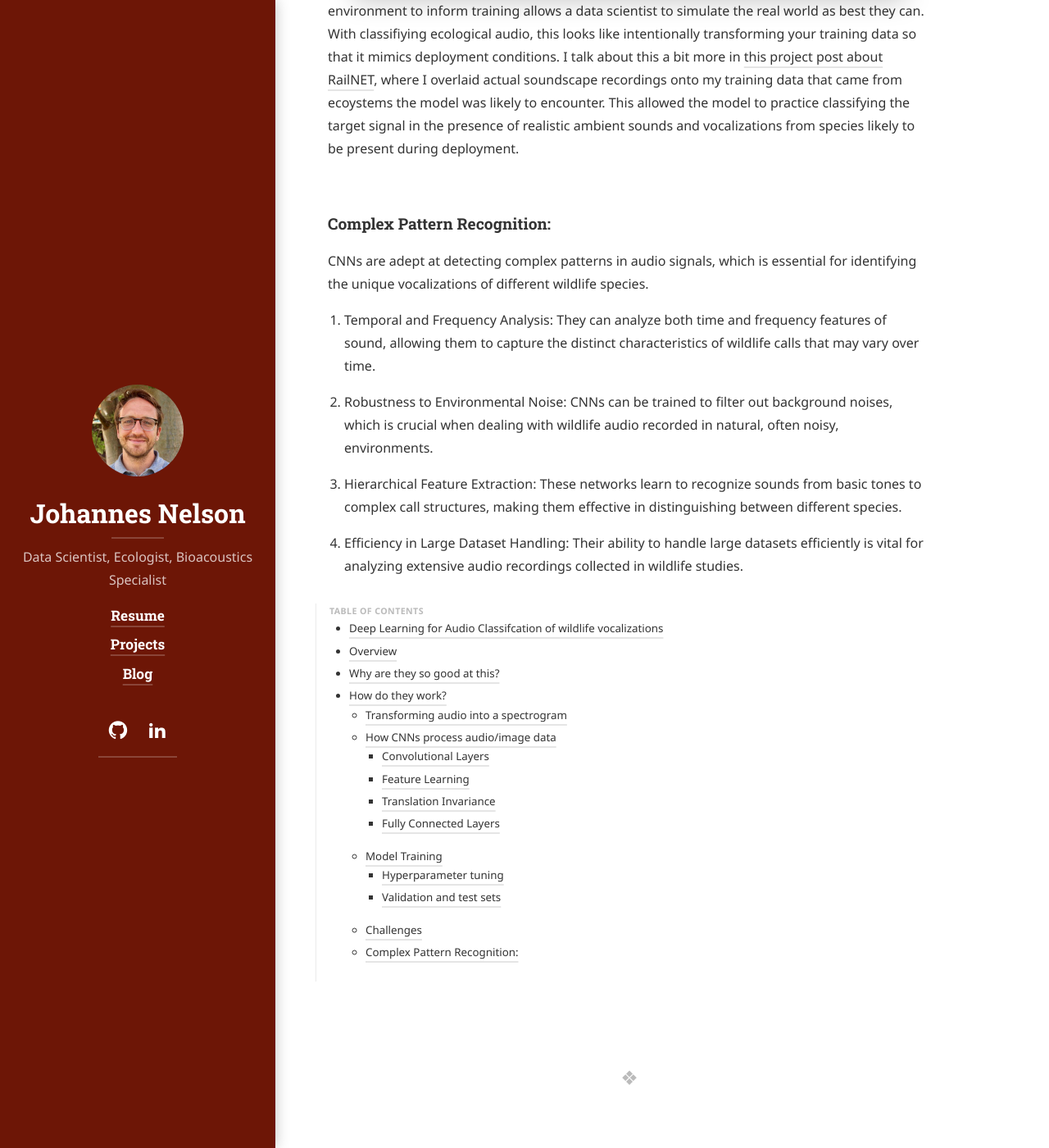
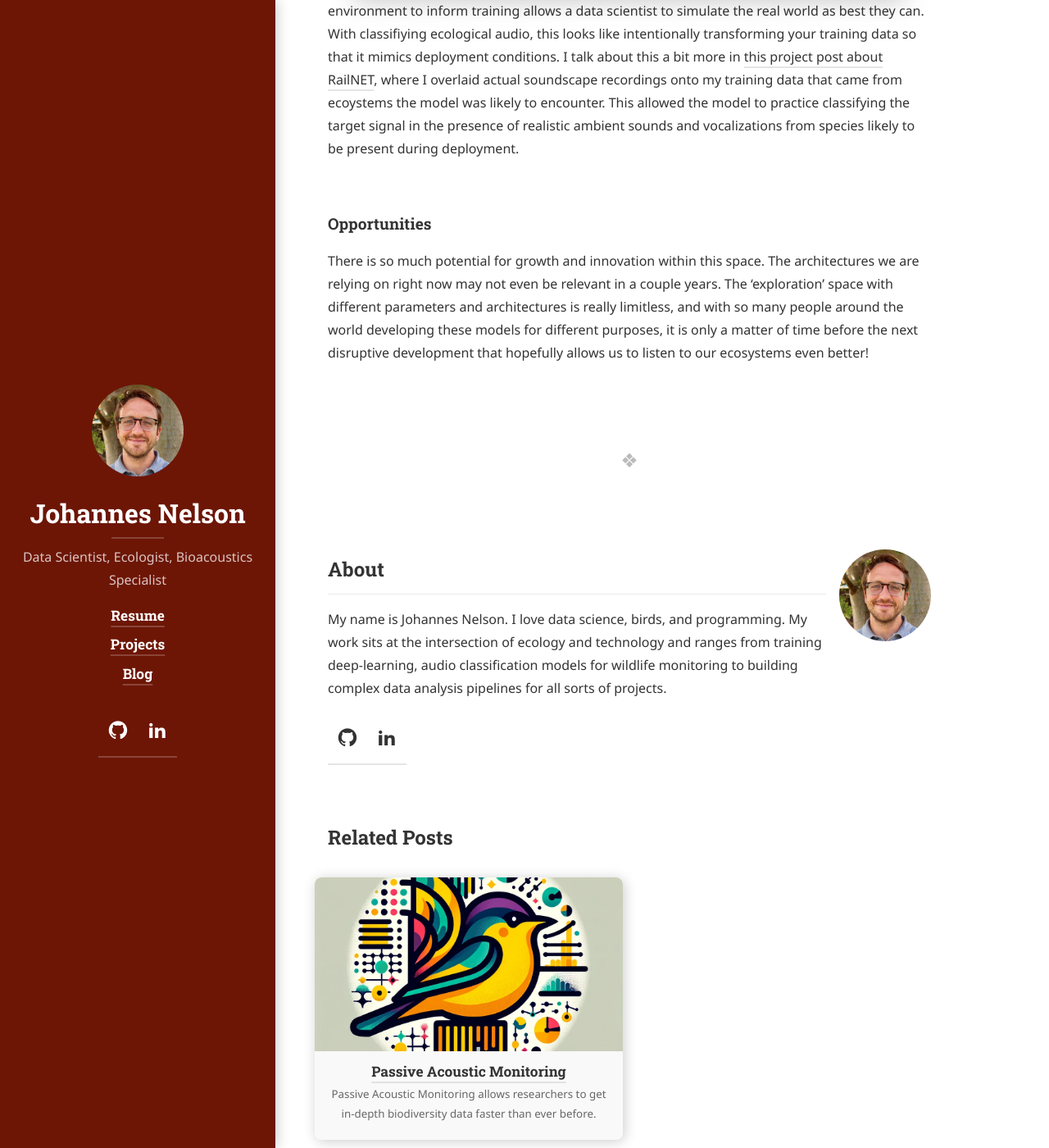
Before and after one commit to johannesnelson/johannesnelson.github.io, a Jekyll site: the page built from bioacoustics/deep learning/_posts/2024-01-13-deep_learning_for_audio_classification_of_wildlife_vocalizations.md, in a window 1280 px wide and 1400 px high, scrolled down 6474 px. Shown: the whole window at 82% size. Built offline with Jekyll 4.4.1, drawn with Linux system fonts in a browser that asks for light colours; cached includes are drawn as plain includes; nearby versions of some CDN libraries; some web fonts are replaced; library files that are not in the unit come from our copies.

Commit message:
Fixed article

```diff
--- a/bioacoustics/deep learning/_posts/2024-01-13-deep_learning_for_audio_classification_of_wildlife_vocalizations.md
+++ b/bioacoustics/deep learning/_posts/2024-01-13-deep_learning_for_audio_classification_of_wildlife_vocalizations.md
@@ -149,21 +149,8 @@ I overlaid actual soundscape recordings onto my training data that came from eco
 to encounter. This allowed the model to practice classifying the target signal in the presence of realistic
 ambient sounds and vocalizations from species likely to be present during deployment.
 
-
-### Complex Pattern Recognition:
-CNNs are adept at detecting complex patterns in audio signals, which is essential for identifying the unique vocalizations of different wildlife species.
-
-2. Temporal and Frequency Analysis:
-They can analyze both time and frequency features of sound, allowing them to capture the distinct characteristics of wildlife calls that may vary over time.
-
-3. Robustness to Environmental Noise:
-CNNs can be trained to filter out background noises, which is crucial when dealing with wildlife audio recorded in natural, often noisy, environments.
-
-4. Hierarchical Feature Extraction:
-These networks learn to recognize sounds from basic tones to complex call structures, making them effective in distinguishing between different species.
-
-5. Efficiency in Large Dataset Handling:
-Their ability to handle large datasets efficiently is vital for analyzing extensive audio recordings collected in wildlife studies.
-
-* toc
-{:toc}
+### Opportunities
+There is so much potential for growth and innovation within this space. The architectures we are relying on right now
+may not even be relevant in a couple years. The 'exploration' space with different parameters and architectures is
+really limitless, and with so many people around the world developing these models for different purposes, it is only a matter
+of time before the next disruptive development that hopefully allows us to listen to our ecosystems even better!
```
